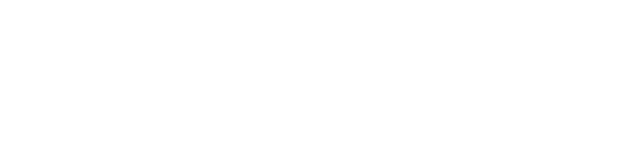
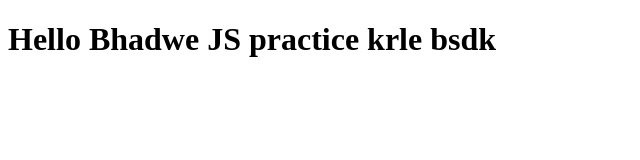
Before and after one commit to adityasabat34/JsPractice50, a plain HTML site: page index.html in a window 1280 px wide. Shown: the whole page, without its empty margins (0-640 px from the left). Drawn offline with Linux system fonts and the light colour scheme.

Commit message:
repeat method in js

```diff
--- a/index.html
+++ b/index.html
@@ -6,6 +6,7 @@
     <title>Document</title>
   </head>
   <body>
+    <h1>Hello Bhadwe JS practice krle bsdk</h1>
     <script src="practice.js"></script>
   </body>
 </html>
```
Also changed, not shown: practice.js (+7 -1 lines).
